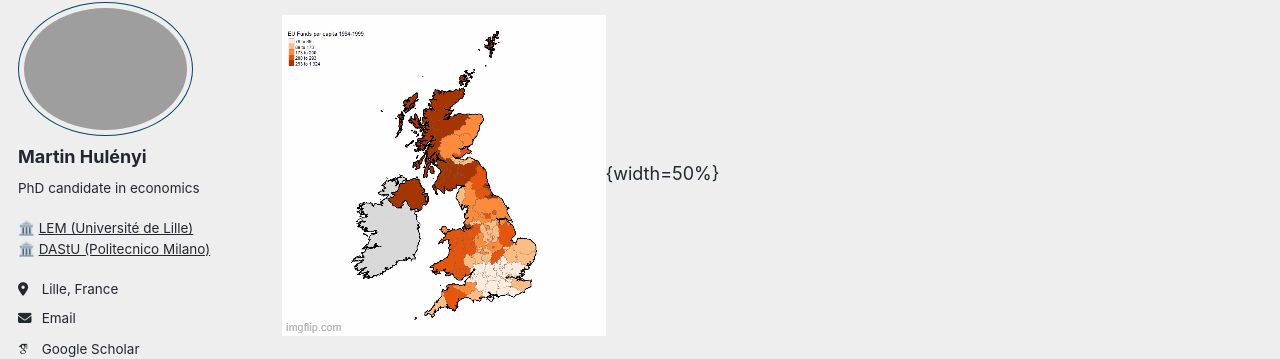
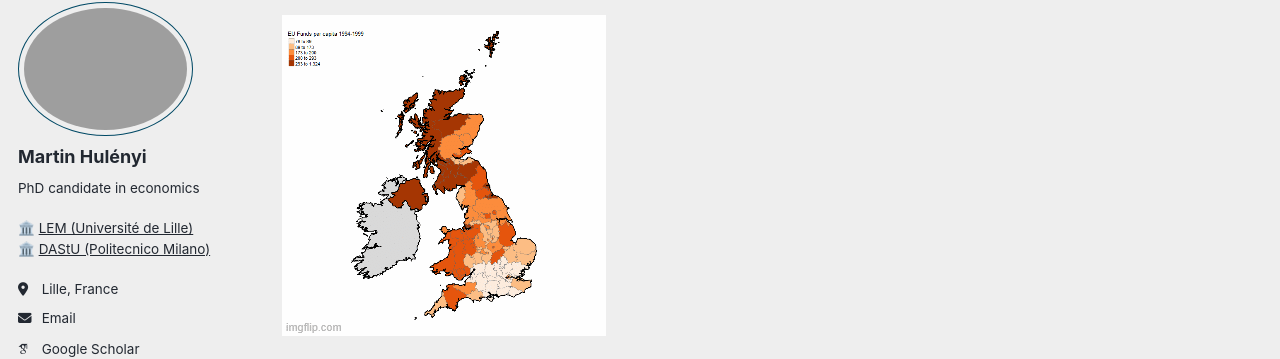
Before and after one commit to martinhulenyi/martinhulenyi.github.io, a Jekyll site: the page built from _publications/01_eu_funds_brexit.md, in a window 1280 px wide and 900 px high, scrolled down 1224 px. Shown: the part 97-456 px from the top of the window. Built offline with Jekyll 4.4.1, drawn with Linux system fonts in a browser that asks for light colours; some web fonts are replaced; a script that is not in the unit is left out.

Commit message:
Update 01_eu_funds_brexit.md

```diff
--- a/_publications/01_eu_funds_brexit.md
+++ b/_publications/01_eu_funds_brexit.md
@@ -37,7 +37,7 @@ One paragraph on what the paper asks and why it matters.
 - **Economic magnitude:** interpret effect sizes
 
 
-![EU Funs per capita in the UK NUTS 2 regions.](/files/eu_funds.gif){width=50%}
+![EU Funs per capita in the UK NUTS 2 regions.](/files/eu_funds.gif)
 
 
 
```
